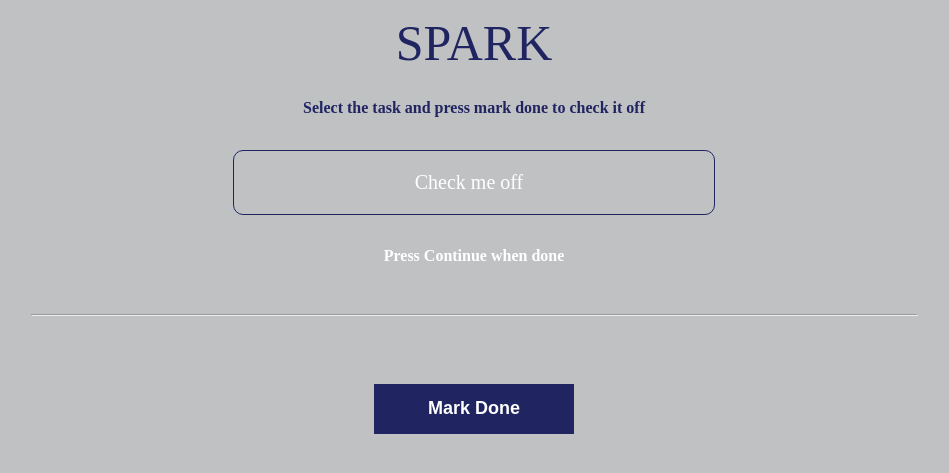
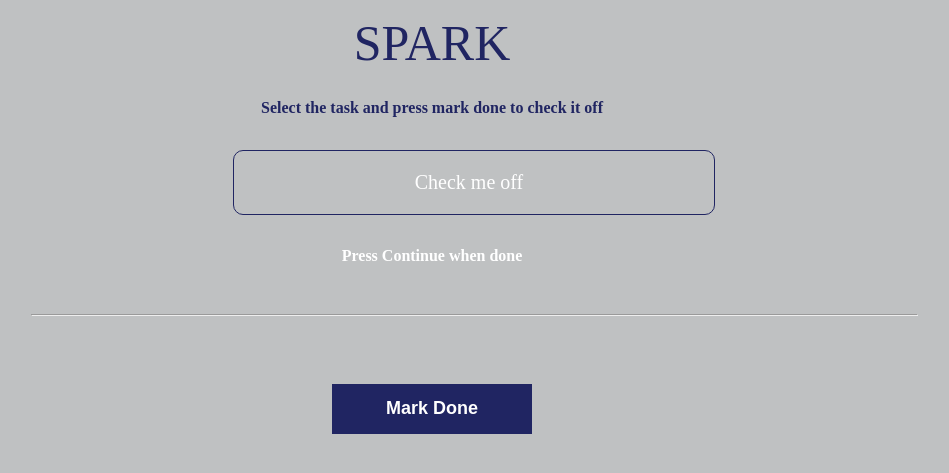
Before and after one commit to justinbather/lazarus-method, a Django app: page /accounts/walkthrough/task in a window 1280 px wide. Shown: the top 473 px of the page, without its empty margins (208-1157 px from the left). Run offline with Django 4.2, Linux system fonts and the light colour scheme; the visitor is signed in with stand-in values (Sample User, id 1); data comes from the database, SQL or seed files in the repository; parts of the project's set-up code (start-up, migrations or seed data) failed here and were passed over; some web fonts are replaced.

Commit message:
padding removed since navbar has been removed

```diff
--- a/accounts/templates/walkthrough/task.html
+++ b/accounts/templates/walkthrough/task.html
@@ -3,7 +3,7 @@
 {% block content %}
 <body>
     <link rel="stylesheet" href="../static/newcss/tasks.css">
-        <div class="title">
+        <div class="title" style="padding-left: 0px;">
             <h1>SPARK</h1>
             <h4 style="color:#202562; margin-bottom: 5px;">Select the task and press mark done to check it off</h4>
 
@@ -13,7 +13,7 @@
         </div>
 
         <br>
-        <div class="tasks">
+        <div class="tasks" style="padding-left: 0px;">
 
 
             <form method="post">
@@ -34,13 +34,13 @@
                     {% endfor %}
             </div>
         </div>
-        <div class="title">
+        <div class="title" style="padding-left: 0px;">
         <h4 style="color:#FFF;">Press Continue when done</h4>
         </div>
         <div class="line">
             <hr>
         </div>
-        <div class="completed-tasks">
+        <div class="completed-tasks" style="padding-left: 0px;">
             <div class="completed-tasks-container">
                 <ul>
                     {% for task in task_list %}
@@ -61,7 +61,7 @@
         <!--Dynamically change buttons if task has been checked off or not-->
        {% for task in task_list %}
         {% if not task.completed %}
-        <div class="mark-done-button">
+        <div class="mark-done-button" style="padding-left: 0px;">
             <button method="post" name="save">Mark Done</button>
         </div>
         {% endif %}
@@ -69,7 +69,7 @@
 
         </form>
         {% if task.completed %}
-        <div class="mark-done-button">
+        <div class="mark-done-button" style="padding-left: 0px;">
             <button onclick="location.href = './progress'">Continue</button>
         </div>
         {% endif %}
```
